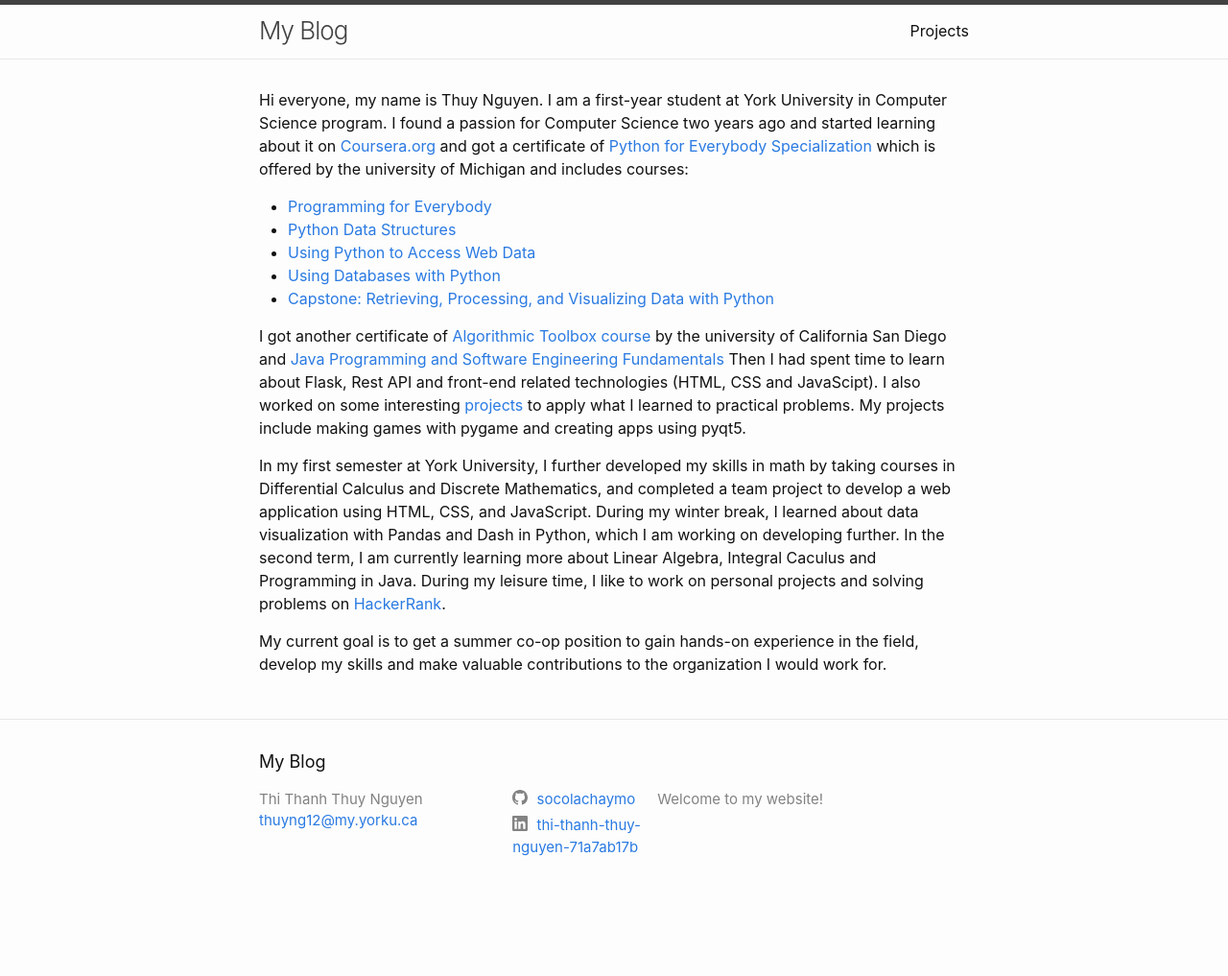
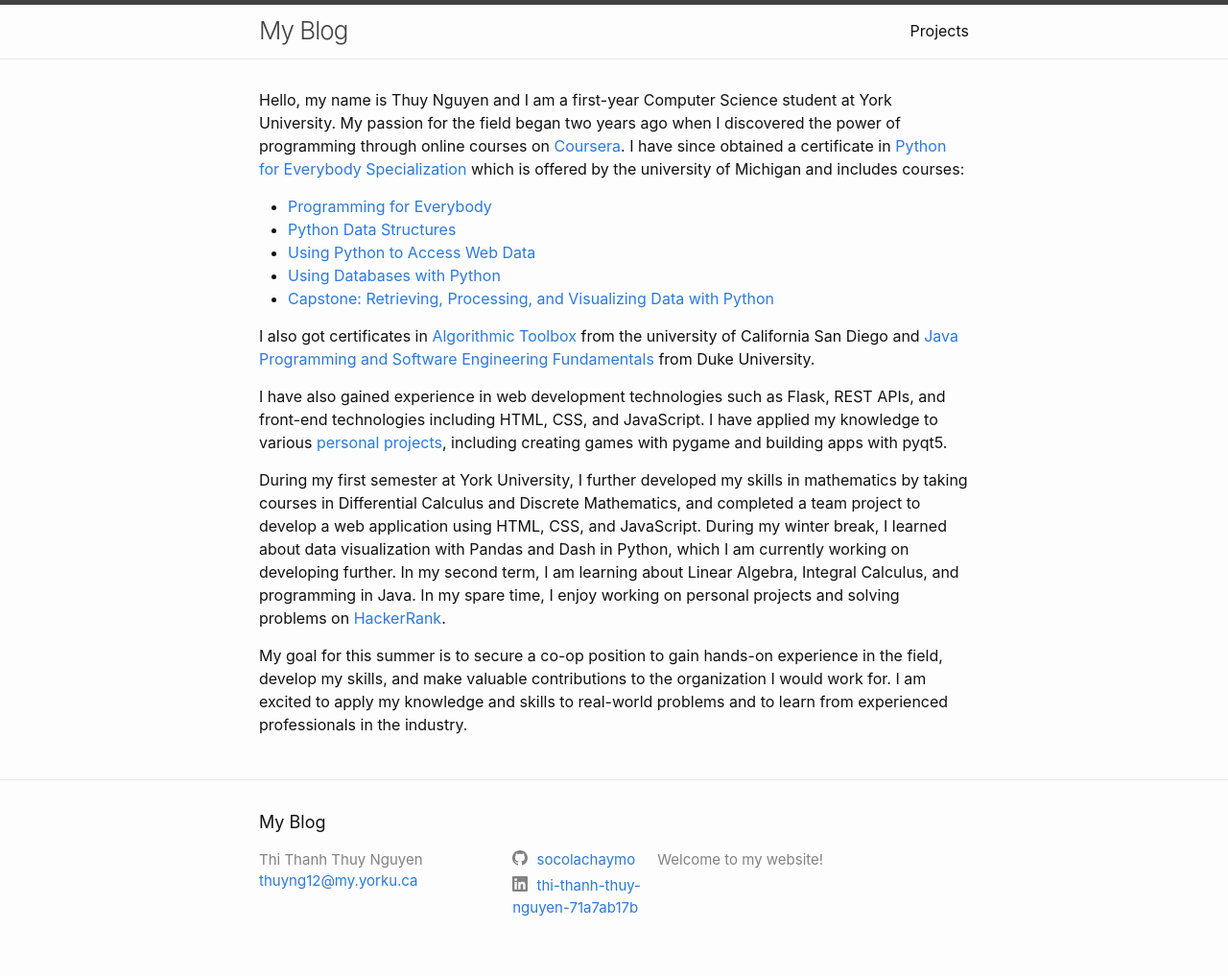
Before and after one commit to socolachaymo/socolachaymo.gitbub.io, a Jekyll site: the page built from index.markdown, in a window 1280 px wide. Shown: the whole page at 96% size. Built offline with Jekyll 4.4.1, drawn with Linux system fonts in a browser that asks for light colours; before the commit the page ends 954 px from its top, so only the background shows below that.

Commit message:
updated homepage

```diff
--- a/_layouts/home.html
+++ b/_layouts/home.html
@@ -9,10 +9,10 @@ layout: default
 
   {{ content }}
 
-  <p>Hi everyone, my name is Thuy Nguyen. I am a first-year student at York University in Computer Science program. I found a passion for Computer Science two years ago
-    and started learning about it on <a href="https://www.coursera.org/">Coursera.org</a> and got a certificate of
-    <a href="https://coursera.org/share/4b3dfb6b82dbebbf6cee015fc1f7fb91">Python for Everybody Specialization</a>
-    which is offered by the university of Michigan and includes courses:
+  <p>Hello, my name is Thuy Nguyen and I am a first-year Computer Science student at York University. My passion for the field began two years ago when I
+    discovered the power of programming through online courses on <a href="https://www.coursera.org/">Coursera</a>. I have since obtained a certificate in
+    <a href="https://coursera.org/share/4b3dfb6b82dbebbf6cee015fc1f7fb91">Python for Everybody Specialization</a> which is offered by the university of
+    Michigan and includes courses:
     <ul>
       <li><a hrf="https://www.coursera.org/learn/python?specialization=python">Programming for Everybody</a></li>
       <li><a href="https://www.coursera.org/learn/python-data?specialization=python">Python Data Structures</a></li>
@@ -20,17 +20,21 @@ layout: default
       <li><a href="https://www.coursera.org/learn/python-databases?specialization=python">Using Databases with Python</a></li>
       <li><a href="https://www.coursera.org/learn/python-data-visualization">Capstone: Retrieving, Processing, and Visualizing Data with Python</a></li>
     </ul>
-    I got another certificate of <a href="https://coursera.org/share/998fd2c6da4f10accfc7c576a779c18e">Algorithmic Toolbox course</a> by the university of
-    California San Diego and <a href="https://coursera.org/share/26b9fa64ba2f2d9ab2f008a99193c1b3">Java Programming and Software Engineering Fundamentals</a>
-    Then I had spent time to learn about Flask, Rest API and front-end related technologies (HTML, CSS and JavaScipt). I also worked on some interesting
-    <a href="/projects">projects</a> to apply what I learned to practical problems. My projects include making games with pygame and creating apps using pyqt5.
-    </p>
-    <p>In my first semester at York University, I further developed my skills in math by taking courses in Differential Calculus and Discrete Mathematics, and
-      completed a team project to develop a web application using HTML, CSS, and JavaScript. During my winter break, I learned about data visualization with
-      Pandas and Dash in Python, which I am working on developing further. In the second term, I am currently learning more about Linear Algebra, Integral Caculus and Programming in Java.
-      During my leisure time, I like to work on personal projects and solving problems on <a href="HackerRank.com">HackerRank</a>.
-    </p>
-    <p>
-      My current goal is to get a summer co-op position to gain hands-on experience in the field, develop my skills and make valuable contributions to the organization I would work for.
-    </p>
+    I also got certificates in <a href="https://coursera.org/share/998fd2c6da4f10accfc7c576a779c18e">Algorithmic Toolbox</a> from the university of
+    California San Diego and <a href="https://coursera.org/share/26b9fa64ba2f2d9ab2f008a99193c1b3">Java Programming and Software Engineering Fundamentals</a> from Duke University.
+  </p>
+  <p>
+    I have also gained experience in web development technologies such as Flask, REST APIs, and front-end technologies including HTML, CSS, and JavaScript.
+    I have applied my knowledge to various <a href="/projects">personal projects</a>, including creating games with pygame and building apps with pyqt5.
+  </p>
+  <p>
+    During my first semester at York University, I further developed my skills in mathematics by taking courses in Differential Calculus and Discrete Mathematics,
+    and completed a team project to develop a web application using HTML, CSS, and JavaScript. During my winter break, I learned about data visualization with Pandas
+    and Dash in Python, which I am currently working on developing further. In my second term, I am learning about Linear Algebra, Integral Calculus, and programming in Java.
+    In my spare time, I enjoy working on personal projects and solving problems on <a href="HackerRank.com">HackerRank</a>.
+  </p>
+  <p>
+    My goal for this summer is to secure a co-op position to gain hands-on experience in the field, develop my skills, and make valuable contributions to the organization I
+    would work for. I am excited to apply my knowledge and skills to real-world problems and to learn from experienced professionals in the industry.
+  </p>
 </div>
```
